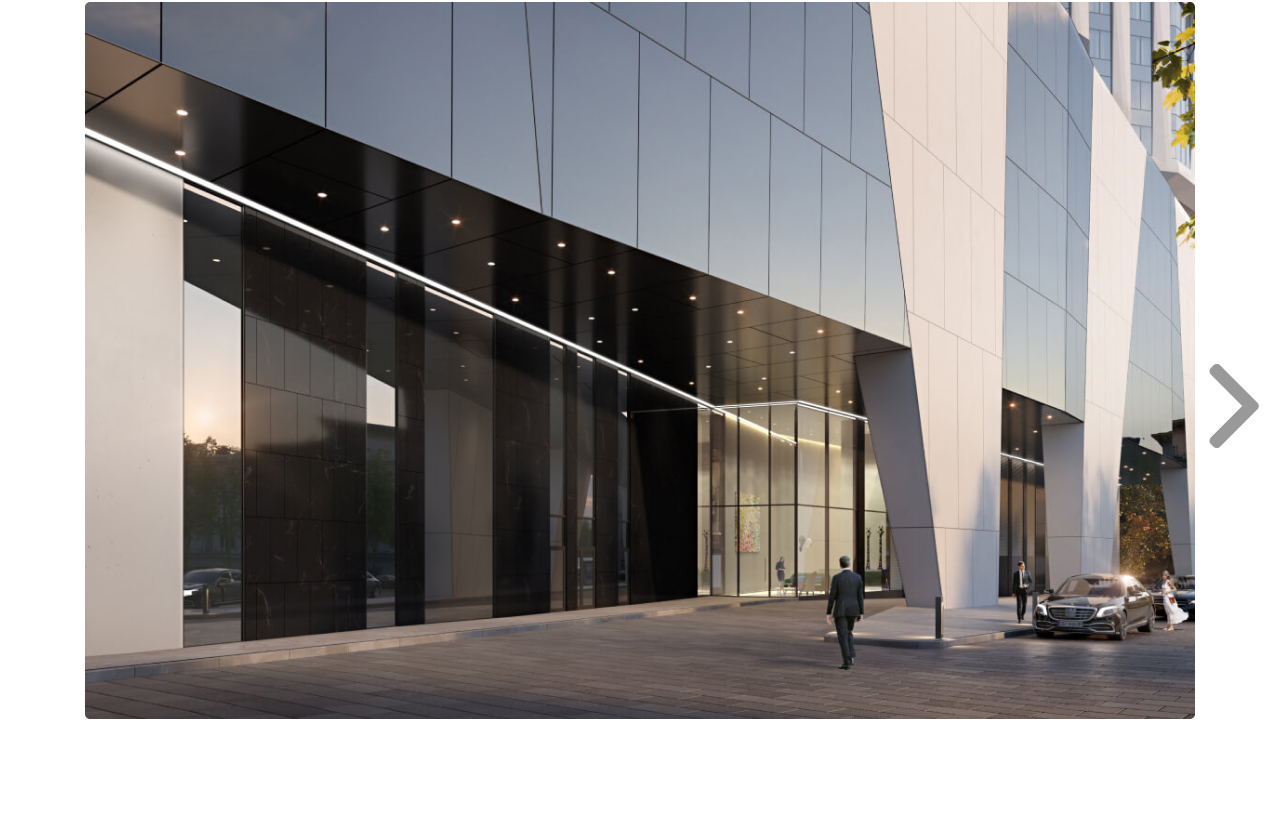
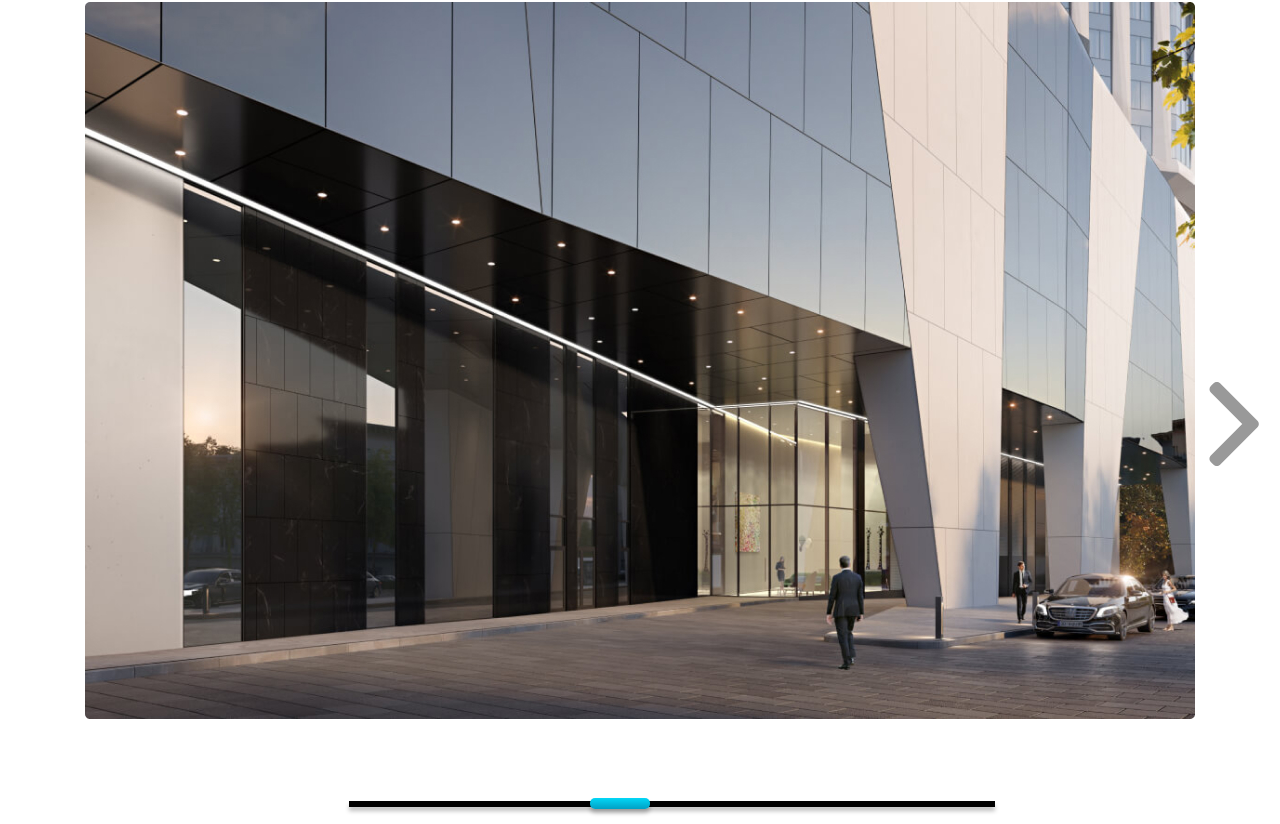
Before and after one commit to RMalyk/Chkalov, a website: page app/index.html in a window 1280 px wide. Shown: the part 989-1813 px from the top of the page. Before the commit the page ends 1712 px from the top, so only its background shows below. Drawn offline with nearby package versions, Linux system fonts and the light colour scheme; files that its build step writes are made by us from their sources; files whose address does not match are found by name.

Commit message:
dots style

```diff
--- a/app/index.html
+++ b/app/index.html
@@ -77,6 +77,8 @@
                 <div class="slider-item"><img class="slider-img" src="images/slider-img-1.jpg" alt="#"></div>
                 <div class="slider-item"><img class="slider-img" src="images/slider-img-1.jpg" alt="#"></div>
                 <div class="slider-item"><img class="slider-img" src="images/slider-img-1.jpg" alt="#"></div>
+                <div class="slider-item"><img class="slider-img" src="images/slider-img-1.jpg" alt="#"></div>
+                <div class="slider-item"><img class="slider-img" src="images/slider-img-1.jpg" alt="#"></div>
             </div>
 
         </div>
--- a/app/js/main.js
+++ b/app/js/main.js
@@ -1,6 +1,8 @@
 $(function () {
     $('.slider-box').slick({
         prevArrow: '<button class="slider-btn-left"><svg width="50" height="84" viewBox="0 0 50 84" fill="none" xmlns="http://www.w3.org/2000/svg"><path d="M1.66447 45.2777L39.0455 82.6581C39.9101 83.5233 41.0642 84 42.2949 84C43.5255 84 44.6796 83.5233 45.5442 82.6581L48.2971 79.9059C50.0884 78.1125 50.0884 75.1978 48.2971 73.4072L16.9073 42.0174L48.3319 10.5928C49.1965 9.72753 49.6738 8.57407 49.6738 7.34413C49.6738 6.11282 49.1965 4.95937 48.3319 4.09343L45.579 1.34193C44.7138 0.476677 43.5603 -5.3446e-07 42.3297 -6.42045e-07C41.0991 -7.49629e-07 39.9449 0.476676 39.0804 1.34193L1.66447 38.7565C0.79784 39.6245 0.321846 40.7834 0.324577 42.0154C0.321846 43.2521 0.79784 44.4104 1.66447 45.2777Z" fill="black" fill-opacity="0.4"/></svg></button>',
-        nextArrow: '<button class="slider-btn-right"><svg width="50" height="84" viewBox="0 0 50 84" fill="none" xmlns="http://www.w3.org/2000/svg"><path d="M48.4801 38.7223L11.099 1.34194C10.2344 0.476679 9.08029 0 7.84967 0C6.61904 0 5.46491 0.476679 4.60033 1.34194L1.84747 4.09411C0.0561705 5.88746 0.0561705 8.80217 1.84747 10.5928L33.2373 41.9826L1.81264 73.4072C0.948065 74.2725 0.470703 75.4259 0.470703 76.6559C0.470703 77.8872 0.948065 79.0406 1.81264 79.9066L4.5655 82.6581C5.43076 83.5233 6.58422 84 7.81484 84C9.04546 84 10.1996 83.5233 11.0642 82.6581L48.4801 45.2435C49.3467 44.3755 49.8227 43.2166 49.82 41.9846C49.8227 40.7479 49.3467 39.5896 48.4801 38.7223Z" fill="black" fill-opacity="0.4"/></svg></button>'
+        nextArrow: '<button class="slider-btn-right"><svg width="50" height="84" viewBox="0 0 50 84" fill="none" xmlns="http://www.w3.org/2000/svg"><path d="M48.4801 38.7223L11.099 1.34194C10.2344 0.476679 9.08029 0 7.84967 0C6.61904 0 5.46491 0.476679 4.60033 1.34194L1.84747 4.09411C0.0561705 5.88746 0.0561705 8.80217 1.84747 10.5928L33.2373 41.9826L1.81264 73.4072C0.948065 74.2725 0.470703 75.4259 0.470703 76.6559C0.470703 77.8872 0.948065 79.0406 1.81264 79.9066L4.5655 82.6581C5.43076 83.5233 6.58422 84 7.81484 84C9.04546 84 10.1996 83.5233 11.0642 82.6581L48.4801 45.2435C49.3467 44.3755 49.8227 43.2166 49.82 41.9846C49.8227 40.7479 49.3467 39.5896 48.4801 38.7223Z" fill="black" fill-opacity="0.4"/></svg></button>',
+        dots: true,
+        dotsClass: 'slick-dots',
     });
 });
--- a/app/scss/style.scss
+++ b/app/scss/style.scss
@@ -205,3 +205,59 @@
     left: -70px;
     top: 50%;
 }
+
+.slick-dots {
+    text-align: center;
+    display: flex; // поставить кнопки в ряд
+    justify-content: center; // выровнять по центру
+    list-style: none; // убираем черные маркеры
+
+
+    &::after {
+        content: "";
+        position: absolute;
+        bottom: -48px;
+        right: 200px;
+        border: 3px solid #000000;
+        box-shadow: 0px 4px 4px rgba(0, 0, 0, 0.25);
+        width: 646px;
+    }
+}
+
+.slick-dots li button {
+    font-size: 0;
+    line-height: 0;
+    display: block;
+    width: 20px;
+    height: 20px;
+    padding: 5px;
+    cursor: pointer;
+    color: transparent;
+    border: 0;
+    outline: none;
+    background: transparent;
+    margin-left: -20px;
+    margin-right: 50px;
+}
+
+.slick-dots li button:before {
+    content: "";
+    position: absolute;
+    width: 20px;
+    height: 20px;
+    text-align: center;
+}
+.slick-dots li[class="slick-active"] button {
+    background: linear-gradient(180deg, #03d7f7 0%, #00a0c4 100%);
+    box-shadow: 0px 4px 4px rgba(0, 0, 0, 0.25);
+    border-radius: 5px;
+    width: 60px;
+    height: 11px;
+    bottom: -50px;
+    position: absolute;
+    z-index: 2;
+    transition: transform .6s;
+    transform: translateX(50px);
+}
+.slick-active {
+}
```
Also changed, not shown: app/css/style.min.css, app/js/main.min.js.
